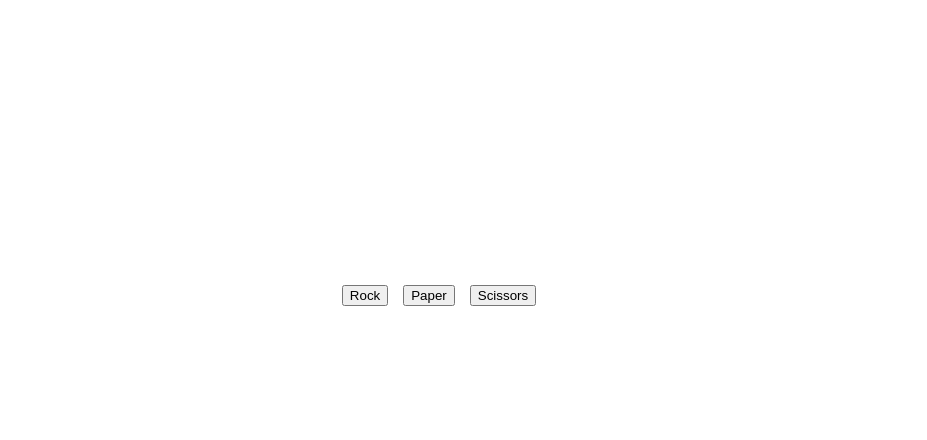
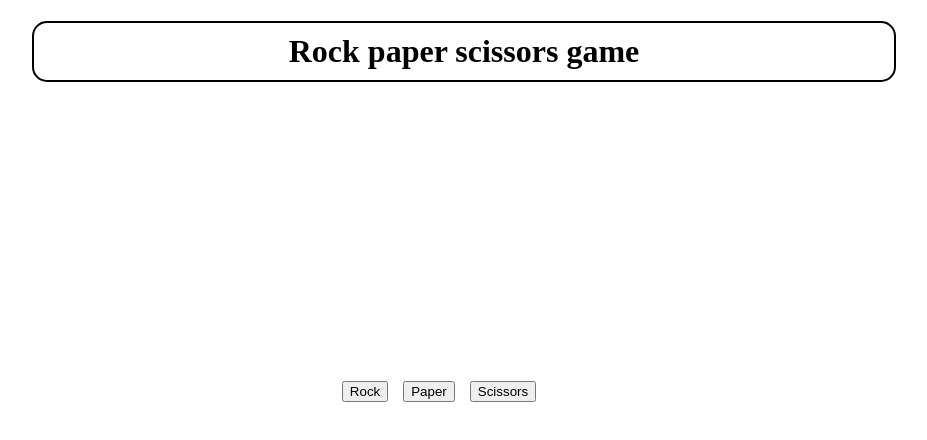
Before and after one commit to DigitalRamune/Rock-Paper-Scissors, a plain HTML site: page index.html in a window 1280 px wide. Shown: the whole page, without its empty margins (176-1103 px from the left). Drawn offline with Linux system fonts and the light colour scheme.

Commit message:
feat(ui): add and style header component

```diff
--- a/index.html
+++ b/index.html
@@ -10,6 +10,11 @@
 
 <body>
     <script src="script.js" defer></script>
+
+    <header>
+        <h1 class="siteTittle">Rock paper scissors game</h1>
+    </header>
+
     <div class="game">
         <div class="playerSection">
             <div class="player">
--- a/style.css
+++ b/style.css
@@ -30,3 +30,15 @@
 .computerScore {
     text-align: center;
 }
+
+.siteTittle {
+    text-align: center;
+    box-sizing: content-box;
+    border: 2px solid black;
+    border-radius: 15px;
+    padding: 10px 0px;
+}
+
+header {
+    margin: 0px 200px;
+}
```
